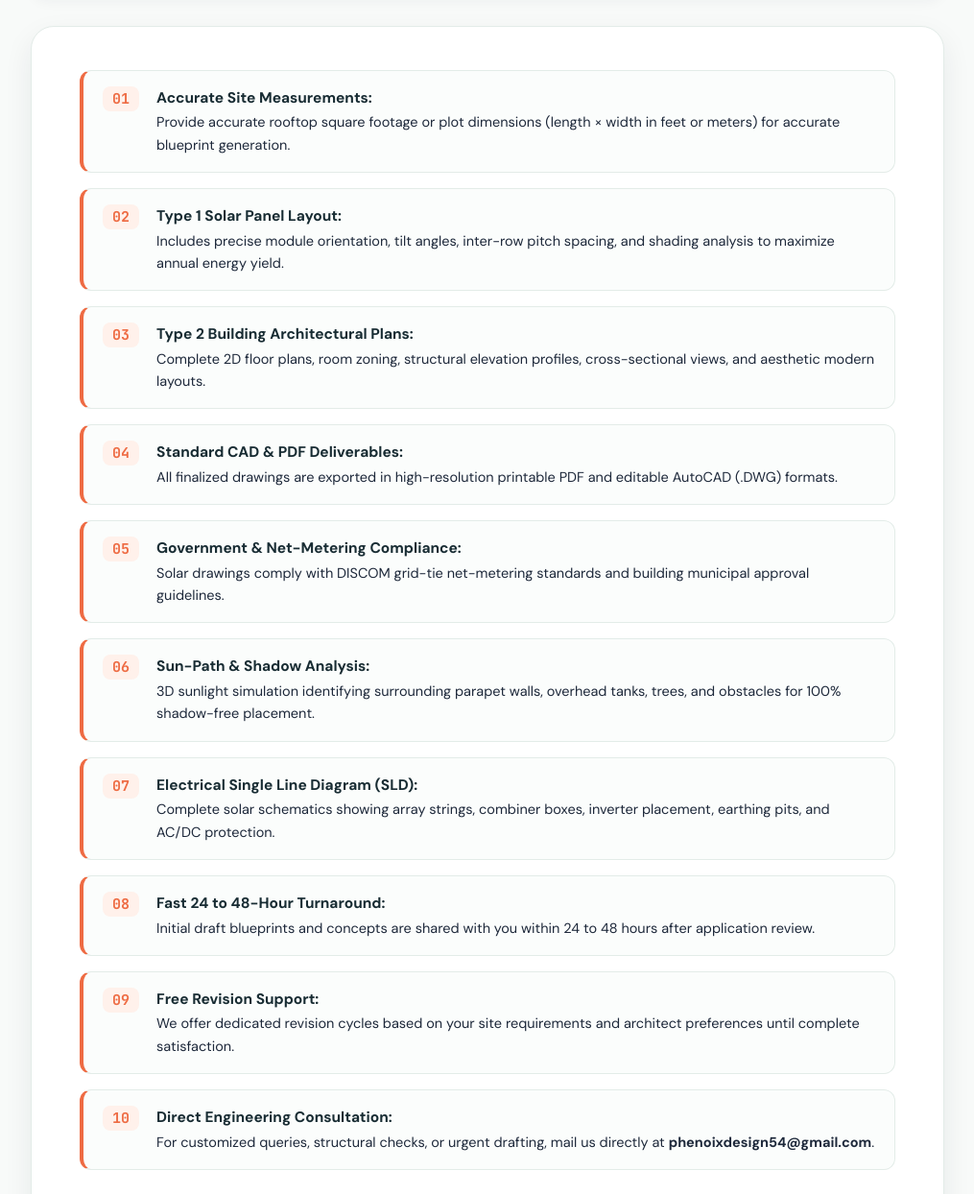
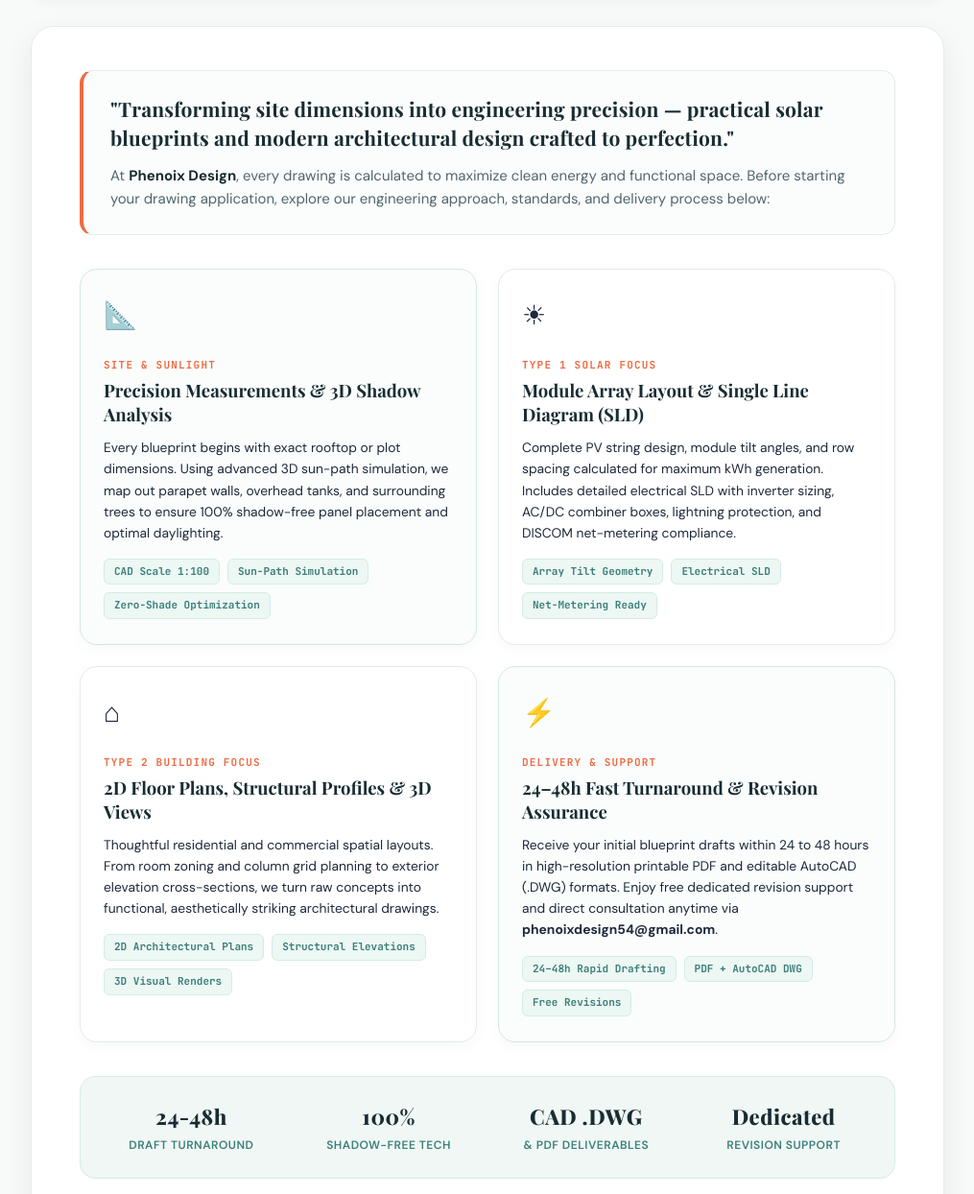
Before and after one commit to pooj25/phenoix, a website: page index.html in a window 1280 px wide. Shown: the part 156-1400 px from the top of the page at 96% size, without its empty margins (132-1147 px from the left). Drawn offline with nearby package versions, Linux system fonts and the light colour scheme.

Commit message:
Enhance 10 points into modern editorial intro and interactive bento feature cards

```diff
--- a/index.html
+++ b/index.html
@@ -34,87 +34,101 @@
       </div>
     </header>
 
-    <!-- Main Content: 10 Important Points -->
+    <!-- Main Content: Special Editorial & Bento Feature Showcase -->
     <div class="main-card">
-      <div class="points-list">
-        <div class="point-item">
-          <div class="point-num">01</div>
-          <div class="point-text">
-            <strong>Accurate Site Measurements:</strong>
-            <span>Provide accurate rooftop square footage or plot dimensions (length × width in feet or meters) for accurate blueprint generation.</span>
+
+      <!-- Editorial Intro Paragraphs -->
+      <div class="editorial-intro">
+        <p class="lead-quote">
+          "Transforming site dimensions into engineering precision — practical solar blueprints and modern architectural design crafted to perfection."
+        </p>
+        <p class="lead-sub">
+          At <b>Phenoix Design</b>, every drawing is calculated to maximize clean energy and functional space. Before starting your drawing application, explore our engineering approach, standards, and delivery process below:
+        </p>
+      </div>
+
+      <!-- Bento-Style Feature Showcase (10 Essential Design Points in Modern Visual Cards) -->
+      <div class="bento-grid">
+
+        <!-- Hub 1: Site Geometry & Shadow Analysis -->
+        <div class="bento-card b-highlight">
+          <div class="bento-icon">📐</div>
+          <div class="bento-body">
+            <span class="bento-tag">SITE &amp; SUNLIGHT</span>
+            <h3>Precision Measurements &amp; 3D Shadow Analysis</h3>
+            <p>Every blueprint begins with exact rooftop or plot dimensions. Using advanced 3D sun-path simulation, we map out parapet walls, overhead tanks, and surrounding trees to ensure 100% shadow-free panel placement and optimal daylighting.</p>
+            <div class="bento-badges">
+              <span>CAD Scale 1:100</span>
+              <span>Sun-Path Simulation</span>
+              <span>Zero-Shade Optimization</span>
+            </div>
           </div>
         </div>
 
-        <div class="point-item">
-          <div class="point-num">02</div>
-          <div class="point-text">
-            <strong>Type 1 Solar Panel Layout:</strong>
-            <span>Includes precise module orientation, tilt angles, inter-row pitch spacing, and shading analysis to maximize annual energy yield.</span>
+        <!-- Hub 2: Solar Engineering & SLD Schematics -->
+        <div class="bento-card">
+          <div class="bento-icon">☀</div>
+          <div class="bento-body">
+            <span class="bento-tag">TYPE 1 SOLAR FOCUS</span>
+            <h3>Module Array Layout &amp; Single Line Diagram (SLD)</h3>
+            <p>Complete PV string design, module tilt angles, and row spacing calculated for maximum kWh generation. Includes detailed electrical SLD with inverter sizing, AC/DC combiner boxes, lightning protection, and DISCOM net-metering compliance.</p>
+            <div class="bento-badges">
+              <span>Array Tilt Geometry</span>
+              <span>Electrical SLD</span>
+              <span>Net-Metering Ready</span>
+            </div>
           </div>
         </div>
 
-        <div class="point-item">
-          <div class="point-num">03</div>
-          <div class="point-text">
-            <strong>Type 2 Building Architectural Plans:</strong>
-            <span>Complete 2D floor plans, room zoning, structural elevation profiles, cross-sectional views, and aesthetic modern layouts.</span>
+        <!-- Hub 3: Architectural 2D Plans & 3D Elevations -->
+        <div class="bento-card">
+          <div class="bento-icon">⌂</div>
+          <div class="bento-body">
+            <span class="bento-tag">TYPE 2 BUILDING FOCUS</span>
+            <h3>2D Floor Plans, Structural Profiles &amp; 3D Views</h3>
+            <p>Thoughtful residential and commercial spatial layouts. From room zoning and column grid planning to exterior elevation cross-sections, we turn raw concepts into functional, aesthetically striking architectural drawings.</p>
+            <div class="bento-badges">
+              <span>2D Architectural Plans</span>
+              <span>Structural Elevations</span>
+              <span>3D Visual Renders</span>
+            </div>
           </div>
         </div>
 
-        <div class="point-item">
-          <div class="point-num">04</div>
-          <div class="point-text">
-            <strong>Standard CAD &amp; PDF Deliverables:</strong>
-            <span>All finalized drawings are exported in high-resolution printable PDF and editable AutoCAD (.DWG) formats.</span>
+        <!-- Hub 4: Delivery, Turnaround & Engineering Assurance -->
+        <div class="bento-card b-highlight">
+          <div class="bento-icon">⚡</div>
+          <div class="bento-body">
+            <span class="bento-tag">DELIVERY &amp; SUPPORT</span>
+            <h3>24–48h Fast Turnaround &amp; Revision Assurance</h3>
+            <p>Receive your initial blueprint drafts within 24 to 48 hours in high-resolution printable PDF and editable AutoCAD (.DWG) formats. Enjoy free dedicated revision support and direct consultation anytime via <b>phenoixdesign54@gmail.com</b>.</p>
+            <div class="bento-badges">
+              <span>24–48h Rapid Drafting</span>
+              <span>PDF + AutoCAD DWG</span>
+              <span>Free Revisions</span>
+            </div>
           </div>
         </div>
 
-        <div class="point-item">
-          <div class="point-num">05</div>
-          <div class="point-text">
-            <strong>Government &amp; Net-Metering Compliance:</strong>
-            <span>Solar drawings comply with DISCOM grid-tie net-metering standards and building municipal approval guidelines.</span>
-          </div>
+      </div>
+
+      <!-- Quick Metrics Strip -->
+      <div class="metrics-strip">
+        <div class="metric-col">
+          <strong>24-48h</strong>
+          <span>Draft Turnaround</span>
         </div>
-
-        <div class="point-item">
-          <div class="point-num">06</div>
-          <div class="point-text">
-            <strong>Sun-Path &amp; Shadow Analysis:</strong>
-            <span>3D sunlight simulation identifying surrounding parapet walls, overhead tanks, trees, and obstacles for 100% shadow-free placement.</span>
-          </div>
+        <div class="metric-col">
+          <strong>100%</strong>
+          <span>Shadow-Free Tech</span>
         </div>
-
-        <div class="point-item">
-          <div class="point-num">07</div>
-          <div class="point-text">
-            <strong>Electrical Single Line Diagram (SLD):</strong>
-            <span>Complete solar schematics showing array strings, combiner boxes, inverter placement, earthing pits, and AC/DC protection.</span>
-          </div>
+        <div class="metric-col">
+          <strong>CAD .DWG</strong>
+          <span>&amp; PDF Deliverables</span>
         </div>
-
-        <div class="point-item">
-          <div class="point-num">08</div>
-          <div class="point-text">
-            <strong>Fast 24 to 48-Hour Turnaround:</strong>
-            <span>Initial draft blueprints and concepts are shared with you within 24 to 48 hours after application review.</span>
-          </div>
-        </div>
-
-        <div class="point-item">
-          <div class="point-num">09</div>
-          <div class="point-text">
-            <strong>Free Revision Support:</strong>
-            <span>We offer dedicated revision cycles based on your site requirements and architect preferences until complete satisfaction.</span>
-          </div>
-        </div>
-
-        <div class="point-item">
-          <div class="point-num">10</div>
-          <div class="point-text">
-            <strong>Direct Engineering Consultation:</strong>
-            <span>For customized queries, structural checks, or urgent drafting, mail us directly at <b>phenoixdesign54@gmail.com</b>.</span>
-          </div>
+        <div class="metric-col">
+          <strong>Dedicated</strong>
+          <span>Revision Support</span>
         </div>
       </div>
 
--- a/style.css
+++ b/style.css
@@ -144,85 +144,165 @@ body {
   position: relative;
 }
 
-.card-title-wrap {
-  text-align: center;
+/* =========================================
+   EDITORIAL INTRO & BENTO FEATURE SHOWCASE
+========================================= */
+.editorial-intro {
   margin-bottom: 35px;
-  border-bottom: 2px dashed var(--border);
-  padding-bottom: 25px;
+  padding: 24px 28px;
+  background: #fbfdfc;
+  border-left: 4px solid var(--orange);
+  border-radius: 14px;
+  border: 1px solid var(--border);
+  border-left: 4px solid var(--orange);
 }
 
-.step-badge {
-  display: inline-block;
-  background: var(--dark-teal);
-  color: var(--gold);
-  font-family: 'JetBrains Mono', monospace;
-  font-size: 12px;
+.lead-quote {
+  font-family: 'Playfair Display', serif;
+  font-size: 21px;
   font-weight: 700;
-  padding: 4px 14px;
-  border-radius: 20px;
-  letter-spacing: 1.5px;
+  line-height: 1.45;
+  color: var(--navy);
   margin-bottom: 12px;
+  letter-spacing: 0.2px;
 }
 
-.card-title-wrap h2 {
-  font-family: 'Playfair Display', serif;
-  font-size: clamp(26px, 4vw, 36px);
-  color: var(--navy);
-  font-weight: 800;
+.lead-sub {
+  font-size: 15px;
+  color: var(--text-muted);
+  line-height: 1.65;
 }
 
-.card-subtitle {
-  font-size: 15px;
-  color: var(--text-muted);
-  margin-top: 8px;
+.lead-sub b {
+  color: var(--navy);
 }
 
-/* 10 Important Points */
-.points-list {
+/* Bento Grid */
+.bento-grid {
   display: grid;
-  gap: 16px;
-  margin-bottom: 40px;
+  grid-template-columns: 1fr 1fr;
+  gap: 22px;
+  margin-bottom: 35px;
 }
 
-.point-item {
+.bento-card {
+  background: #ffffff;
+  border: 1px solid var(--border);
+  border-radius: 18px;
+  padding: 26px 24px;
   display: flex;
-  align-items: flex-start;
-  gap: 18px;
-  padding: 16px 20px;
-  background: #fbfdfc;
-  border: 1px solid var(--border);
-  border-left: 4px solid var(--orange);
-  border-radius: 12px;
-  transition: transform 0.15s ease, border-color 0.15s ease;
+  flex-direction: column;
+  transition: all 0.25s ease;
+  position: relative;
+  box-shadow: 0 4px 15px rgba(24, 44, 51, 0.03);
 }
 
-.point-item:hover {
-  transform: translateX(4px);
+.bento-card:hover {
+  transform: translateY(-3px);
   border-color: var(--teal);
-  border-left-color: var(--teal);
+  box-shadow: var(--shadow-md);
 }
 
-.point-num {
-  font-family: 'JetBrains Mono', monospace;
-  font-size: 15px;
-  font-weight: 800;
-  color: var(--orange);
-  background: var(--light-orange);
-  padding: 4px 10px;
-  border-radius: 8px;
-  line-height: 1.2;
+.b-highlight {
+  background: #fafdfc;
+  border-color: #d4e8e1;
 }
 
-.point-text {
-  font-size: 14.5px;
-  color: var(--text-main);
+.bento-icon {
+  font-size: 28px;
+  margin-bottom: 14px;
+  display: inline-block;
 }
 
-.point-text strong {
+.bento-tag {
+  font-family: 'JetBrains Mono', monospace;
+  font-size: 11px;
+  font-weight: 700;
+  color: var(--orange);
+  letter-spacing: 1.2px;
+  text-transform: uppercase;
+  display: inline-block;
+  margin-bottom: 6px;
+}
+
+.bento-card h3 {
+  font-family: 'Playfair Display', serif;
+  font-size: 18.5px;
+  font-weight: 700;
   color: var(--navy);
-  display: block;
-  font-size: 15.5px;
-  margin-bottom: 2px;
+  margin-bottom: 10px;
+  line-height: 1.35;
+}
+
+.bento-card p {
+  font-size: 13.8px;
+  color: var(--text-main);
+  line-height: 1.6;
+  margin-bottom: 16px;
+  flex: 1;
+}
+
+.bento-badges {
+  display: flex;
+  flex-wrap: wrap;
+  gap: 8px;
+}
+
+.bento-badges span {
+  font-family: 'JetBrains Mono', monospace;
+  font-size: 11px;
+  font-weight: 600;
+  color: var(--teal);
+  background: #edf7f4;
+  padding: 4px 10px;
+  border-radius: 6px;
+  border: 1px solid #d4ece5;
+}
+
+/* Metrics Strip */
+.metrics-strip {
+  display: grid;
+  grid-template-columns: repeat(4, 1fr);
+  gap: 15px;
+  padding: 24px 20px;
+  background: #f0f7f5;
+  border: 1px solid #d6ece5;
+  border-radius: 16px;
+  text-align: center;
+  margin-bottom: 30px;
+}
+
+.metric-col {
+  display: flex;
+  flex-direction: column;
+}
+
+.metric-col strong {
+  font-family: 'Playfair Display', serif;
+  font-size: 22px;
+  font-weight: 800;
+  color: var(--navy);
+  letter-spacing: 0.5px;
+}
+
+.metric-col span {
+  font-size: 12px;
+  font-weight: 600;
+  color: var(--teal);
+  text-transform: uppercase;
+  letter-spacing: 0.5px;
+  margin-top: 3px;
+}
+
+@media (max-width: 768px) {
+  .bento-grid {
+    grid-template-columns: 1fr;
+    gap: 16px;
+  }
+  .metrics-strip {
+    grid-template-columns: 1fr 1fr;
+    gap: 16px;
+  }
 }
 
 /* Action Area: Down Arrow & Start Button */
```
